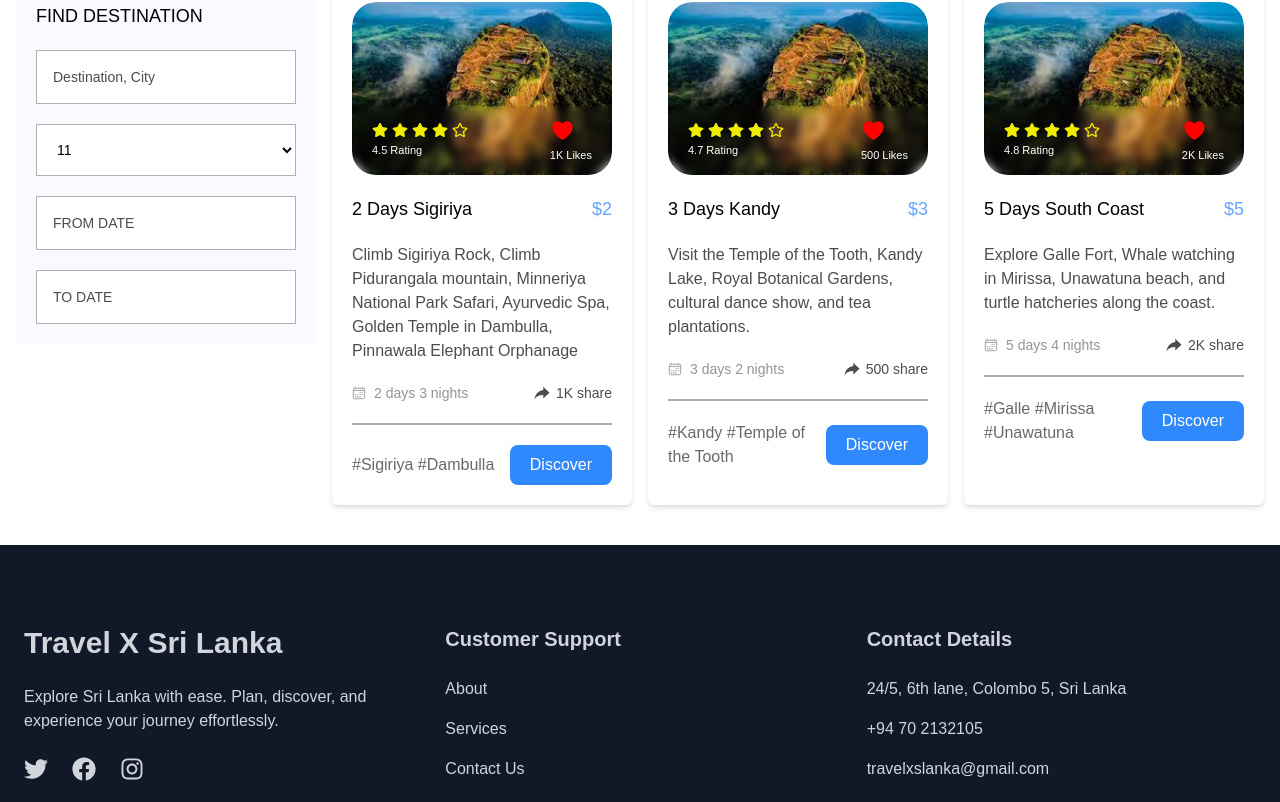
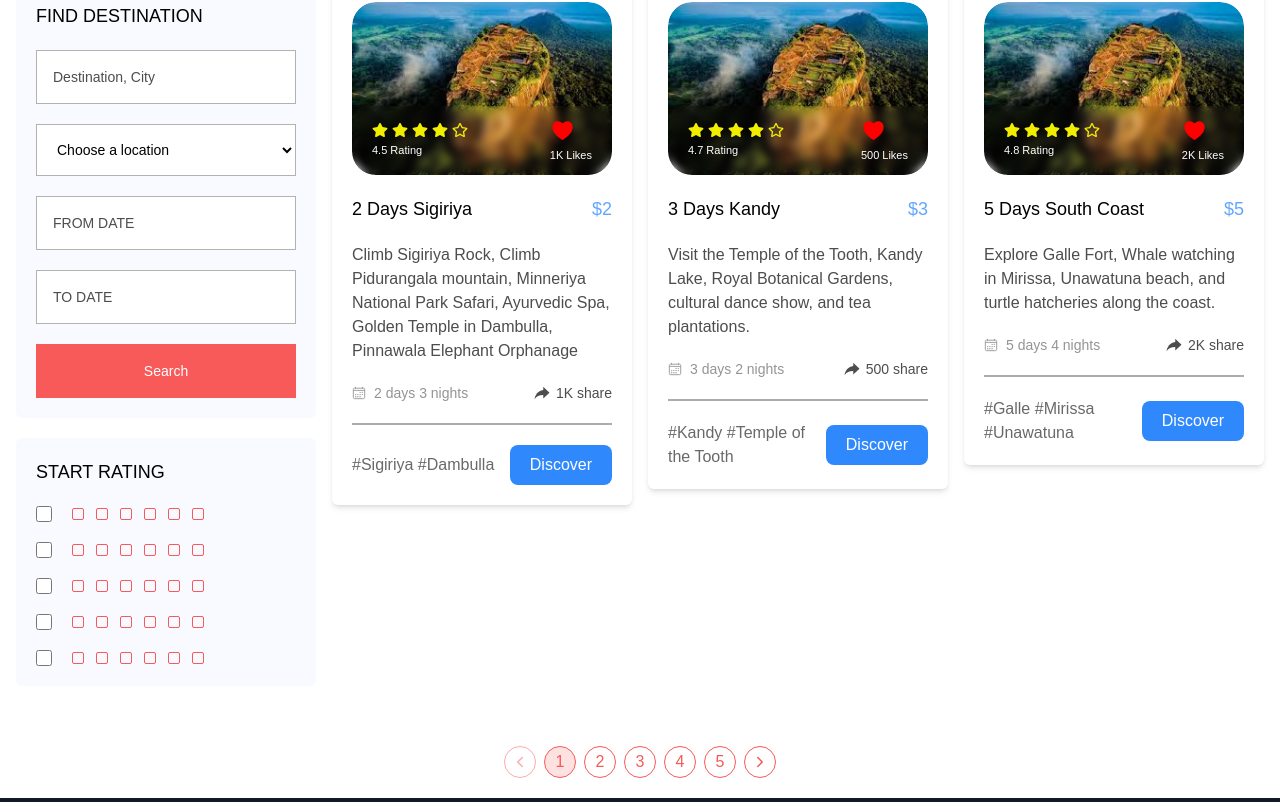
Before and after one commit to odwely-team-01/travelXlanka, a Next.js app: page /tour in a window 1280 px wide. Shown: the part 858-1660 px from the top of the page. Built offline with nearby package versions, Linux system fonts and the light colour scheme.

Commit message:
complete tour page

```diff
--- /dev/null
+++ b/app/components/customComponents/pagination/Pagination.tsx
@@ -0,0 +1,62 @@
+'use client';
+import React, { useState } from 'react';
+import { IoIosArrowBack, IoIosArrowForward } from 'react-icons/io';
+
+type Props = {
+  totalPages: number;
+  currentPage: number;
+  onPageChange: (page: number) => void;
+};
+
+const Pagination: React.FC<Props> = ({ totalPages, currentPage, onPageChange }) => {
+  // Helper to handle page change
+  const handlePageClick = (page: number) => {
+    if (page >= 1 && page <= totalPages) {
+      onPageChange(page);
+    }
+  };
+
+  return (
+    <div className="flex items-center gap-2">
+      {/* Previous Button */}
+      <button
+        className={`w-8 h-8 flex items-center justify-center rounded-full border border-[#F85959] text-[#F85959] ${
+          currentPage === 1 ? 'opacity-50 cursor-not-allowed' : 'hover:bg-red-100'
+        }`}
+        onClick={() => handlePageClick(currentPage - 1)}
+        disabled={currentPage === 1}
+      >
+        {<IoIosArrowBack />}
+      </button>
+
+      {/* Page Numbers */}
+      {Array.from({ length: totalPages }, (_, index) => {
+        const pageNumber = index + 1;
+        return (
+          <button
+            key={pageNumber}
+            className={`w-8 h-8 flex items-center justify-center rounded-full border border-[#F85959] text-[#F85959] ${
+              pageNumber === currentPage ? 'bg-red-100' : 'hover:bg-red-50'
+            }`}
+            onClick={() => handlePageClick(pageNumber)}
+          >
+            {pageNumber}
+          </button>
+        );
+      })}
+
+      {/* Next Button */}
+      <button
+        className={`w-8 h-8 flex items-center justify-center rounded-full border border-[#F85959] text-[#F85959] ${
+          currentPage === totalPages ? 'opacity-50 cursor-not-allowed' : 'hover:bg-red-100'
+        }`}
+        onClick={() => handlePageClick(currentPage + 1)}
+        disabled={currentPage === totalPages}
+      >
+        {<IoIosArrowForward />}
+      </button>
+    </div>
+  );
+};
+
+export default Pagination;
--- /dev/null
+++ b/app/components/customComponents/tour/ButtonSection.tsx
@@ -0,0 +1,15 @@
+import React from 'react';
+
+type ButtonProps = {
+  text: string;
+};
+
+const ButtonSection = ({ text }: ButtonProps) => {
+  return (
+    <button className="text-sm text-white p-4 border  hover:text-[#F85959] hover:bg-white border-[#F85959] bg-[#F85959]">
+      {text}
+    </button>
+  );
+};
+
+export default ButtonSection;
--- /dev/null
+++ b/app/components/customComponents/tour/RatingSection.tsx
@@ -0,0 +1,36 @@
+'use client';
+import React, { useState } from 'react';
+
+const RatingSection: React.FC = () => {
+  const [isChecked, setIsChecked] = useState(false);
+
+  // Handler function to toggle checkbox state
+  const handleCheckboxChange = (event: React.ChangeEvent<HTMLInputElement>) => {
+    setIsChecked(event.target.checked);
+  };
+
+  return (
+    <div className="flex items-center gap-5">
+      <input
+        id="red-checkbox"
+        type="checkbox"
+        checked={isChecked}
+        onChange={handleCheckboxChange}
+        className="w-4 h-4 bg-gray-100 border-gray-300 rounded"
+      />
+
+      <div className="flex items-center gap-3">
+        {[...Array(6)].map((_, index) => (
+          <div
+            key={index}
+            className={`h-3 w-3 rounded-sm border border-[#F85959] ${
+              isChecked ? 'bg-[#F85959]' : 'bg-transparent'
+            }`}
+          ></div>
+        ))}
+      </div>
+    </div>
+  );
+};
+
+export default RatingSection;
--- a/app/components/customComponents/tour/TourCard.tsx
+++ b/app/components/customComponents/tour/TourCard.tsx
@@ -45,7 +45,7 @@ const TourCard = ({
   };
 
   return (
-    <div className="flex flex-col w-full gap-5 rounded-md shadow-md p-5">
+    <div className="flex flex-col w-full gap-5 rounded-md shadow-md p-5 max-h-fit">
       <div className="group flex items-center justify-center overflow-hidden rounded-3xl transition-all duration-150  relative">
         <Image
           src={imageSrc}
--- a/app/components/customComponents/tour/inputSelect.tsx
+++ b/app/components/customComponents/tour/inputSelect.tsx
@@ -1,13 +1,45 @@
-import React from 'react'
+import React from 'react';
 
-type Props = {}
+type Location = {
+  label: string;
+  value: string | number;
+};
 
-const InputSelect = (props: Props) => {
+type Props = {
+  locations: Location[]; // List of locations to be displayed
+  name?: string; // Name attribute for the select element
+  id?: string; // ID attribute for the select element
+  value?: string | number; // Controlled value of the select element
+  onChange?: (event: React.ChangeEvent<HTMLSelectElement>) => void; // Change event handler
+  placeholder?: string; // Placeholder text for the select dropdown
+  className?: string; // Additional custom class names
+};
+
+const LocationSelect = ({
+  locations,
+  name,
+  id,
+  value,
+  onChange,
+  placeholder = "Select a location",
+  className = ""
+}: Props) => {
   return (
-    <select className="text-sm placeholder:text-[#4D4D4D] p-4 border focus:outline-[#b4b1b1] border-[#b4b1b1] bg-white" name="" id="">
-        <option value="">11</option>
+    <select
+      className={`text-sm placeholder:text-[#4D4D4D] p-4 border focus:outline-[#b4b1b1] border-[#b4b1b1] bg-white ${className}`}
+      name={name}
+      id={id}
+      value={value}
+      onChange={onChange}
+    >
+      <option value="">{placeholder}</option>
+      {locations.map((location, index) => (
+        <option key={index} value={location.value}>
+          {location.label}
+        </option>
+      ))}
     </select>
-  )
-}
+  );
+};
 
-export default InputSelect
+export default LocationSelect;
--- a/app/tour/page.tsx
+++ b/app/tour/page.tsx
@@ -1,6 +1,7 @@
+'use client';
 import Image from 'next/image';
 import Link from 'next/link';
-import React from 'react';
+import React, { useState } from 'react';
 import { FaRegStar } from 'react-icons/fa6';
 import { FaStar } from 'react-icons/fa';
 import TourCard from '../components/customComponents/tour/TourCard';
@@ -8,8 +9,36 @@ import { toursCardData } from '../lib/constants';
 import InputText from '../components/customComponents/tour/InputText';
 import DateInput from '../components/customComponents/tour/DateInput';
 import InputSelect from '../components/customComponents/tour/inputSelect';
+import LocationSelect from '../components/customComponents/tour/inputSelect';
+import ButtonSection from '../components/customComponents/tour/ButtonSection';
+import RatingSection from '../components/customComponents/tour/RatingSection';
+import Pagination from '../components/customComponents/pagination/Pagination';
 
 function Tour() {
+  const [selectedLocation, setSelectedLocation] = useState('');
+
+  const locations = [
+    { label: 'New York', value: 'new_york' },
+    { label: 'Los Angeles', value: 'los_angeles' },
+    { label: 'Chicago', value: 'chicago' },
+    { label: 'Houston', value: 'houston' },
+    { label: 'Miami', value: 'miami' },
+  ];
+
+  const handleChange = (event: React.ChangeEvent<HTMLSelectElement>) => {
+    setSelectedLocation(event.target.value);
+  };
+
+
+  // pagination
+  const [currentPage, setCurrentPage] = useState(1);
+  const totalPages = 5; // Total number of pages you want
+
+  const handlePageChange = (page: number) => {
+    setCurrentPage(page);
+  };
+
+
   return (
     <div className="flex flex-col">
       {/* main secion with bg */}
@@ -35,14 +64,34 @@ function Tour() {
       {/* description card section */}
       <div className="grid grid-cols-1 lg:grid-cols-4 gap-4 my-10 px-4">
         {/* left */}
-        <div className="w-full ">
+        <div className="w-full flex flex-col gap-5 ">
           {/* form section here */}
           <div className="p-5 rounded-md bg-[#F8FAFF] flex flex-col gap-5">
             <span className="uppercase md:text-lg">Find Destination</span>
-            <InputText placeholder='Destination, City'/>
-            <InputSelect/>
-            <DateInput placeholder='FROM DATE'/>
-            <DateInput placeholder='TO DATE'/>
+            <InputText placeholder="Destination, City" />
+            <LocationSelect
+              locations={locations}
+              name="locationSelect"
+              id="locationSelect"
+              value={selectedLocation}
+              onChange={handleChange}
+              placeholder="Choose a location"
+              className="w-full"
+            />
+            <DateInput placeholder="FROM DATE" />
+            <DateInput placeholder="TO DATE" />
+
+            <ButtonSection text="Search" />
+          </div>
+
+          {/* rating section */}
+          <div className="p-5 rounded-md bg-[#F8FAFF] flex flex-col gap-5">
+            <span className="uppercase md:text-lg">Start Rating</span>
+            <RatingSection/>
+            <RatingSection/>
+            <RatingSection/>
+            <RatingSection/>
+            <RatingSection/>
           </div>
         </div>
 
@@ -64,6 +113,13 @@ function Tour() {
           ))}
         </div>
       </div>
+
+      <div className='flex items-center justify-center w-full py-5'>
+      <Pagination   totalPages={totalPages}
+        currentPage={currentPage}
+        onPageChange={handlePageChange} />
+      </div>
+
     </div>
   );
 }
```
